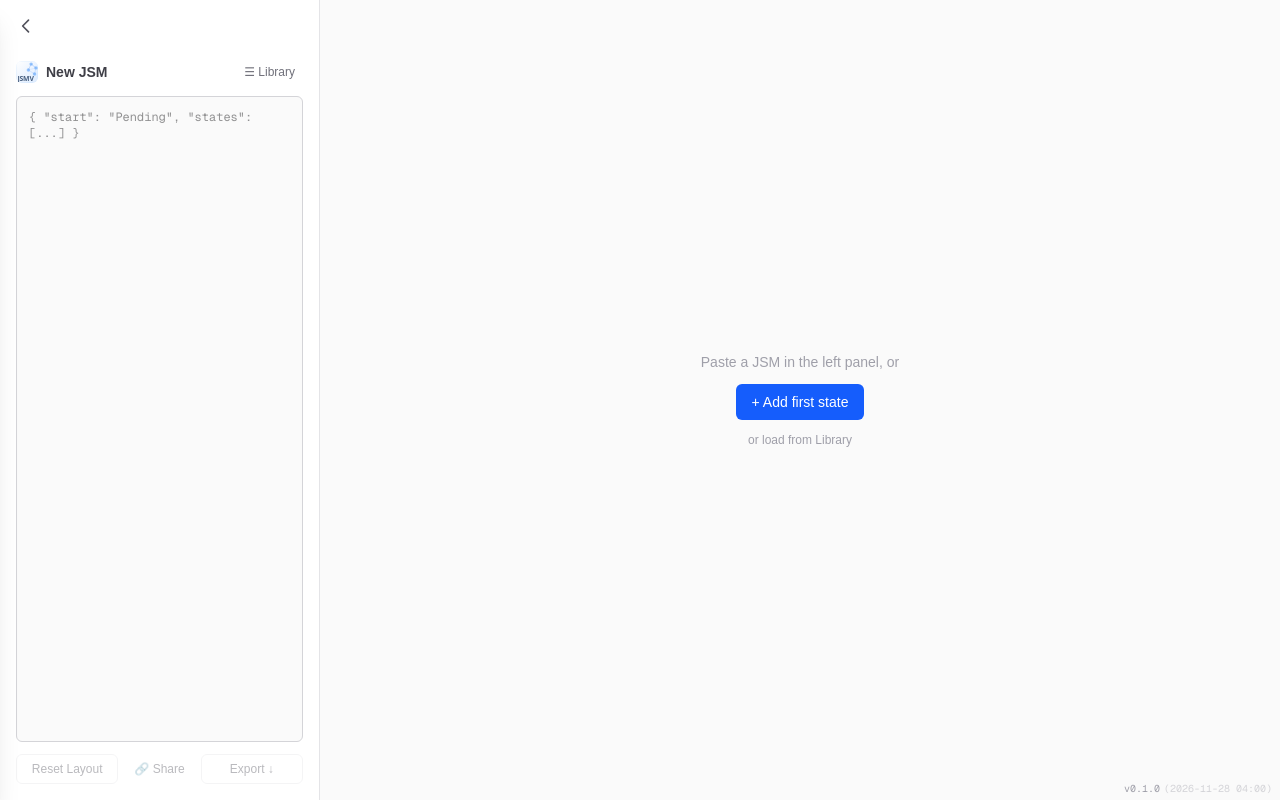
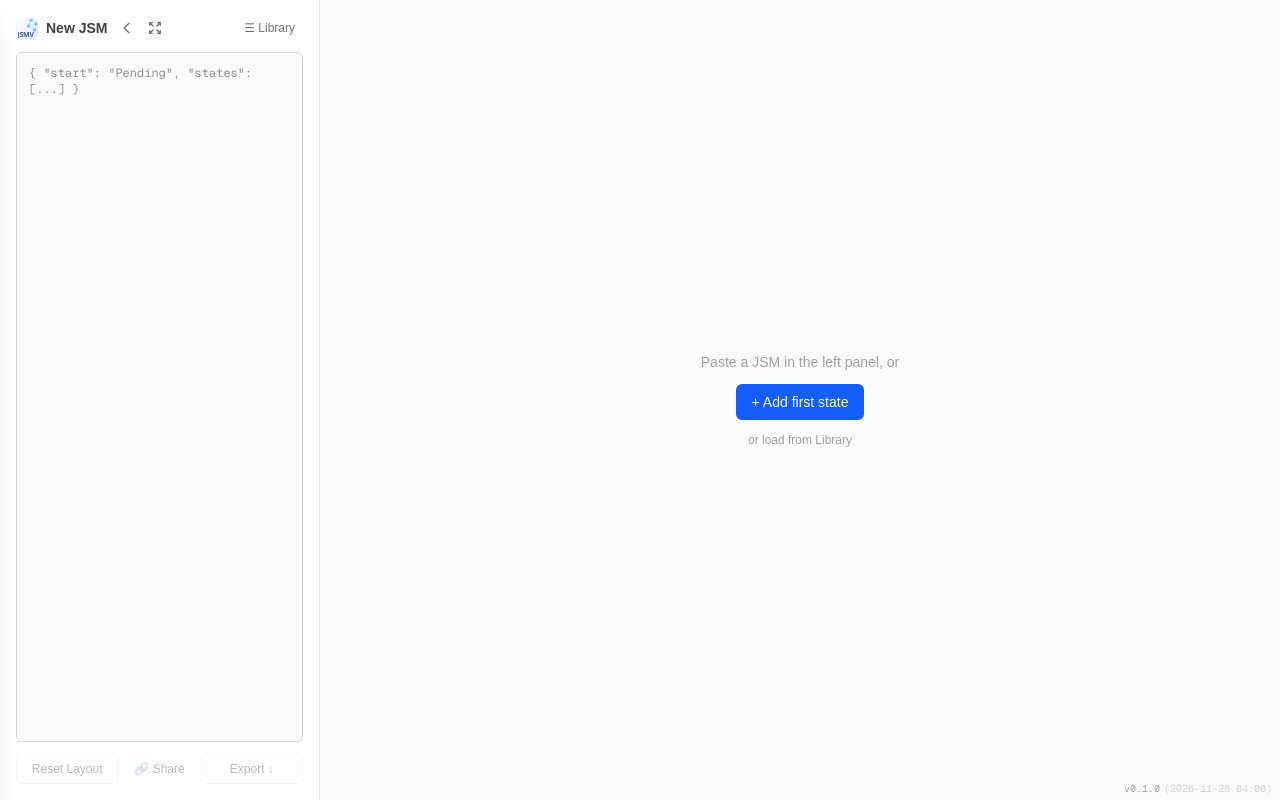
Before and after one commit to SillieA/state-machine-visualiser, a Next.js app: page / in a window 1280 px wide. Built offline with nearby package versions, Linux system fonts and the light colour scheme.

Commit message:
updated sidebar

```diff
--- a/src/app/page.tsx
+++ b/src/app/page.tsx
@@ -10,6 +10,7 @@ import { decodeJSMCompressed } from '@/lib/shareState';
 
 export default function Home() {
   const [sidebarOpen, setSidebarOpen] = useState(true);
+  const [fullscreenSidebar, setFullscreenSidebar] = useState(false);
   const loadEntry = useStore(s => s.loadEntry);
   const selectedNodeId = useStore(s => s.selectedNodeId);
   const selectedEdgeId = useStore(s => s.selectedEdgeId);
@@ -64,29 +65,30 @@ export default function Home() {
 
   return (
     <div className="flex h-screen w-screen overflow-hidden bg-zinc-50">
+      {fullscreenSidebar ? (
+        // Fullscreen sidebar mode
+        <aside className="w-full h-full flex flex-col border-r border-zinc-200 bg-white p-4">
+          <JsmInput
+            sidebarOpen={sidebarOpen}
+            onToggleSidebar={() => setSidebarOpen(!sidebarOpen)}
+            onToggleFullscreen={() => setFullscreenSidebar(false)}
+            fullscreenMode
+          />
+        </aside>
+      ) : (
+        // Normal layout
+        <>
           <aside
             className={`flex shrink-0 flex-col border-r border-zinc-200 bg-white transition-all duration-300 ease-in-out ${
-          sidebarOpen ? 'w-80 p-4' : 'w-16'
+              sidebarOpen ? 'w-80 p-4' : 'w-16 p-2'
             }`}
           >
-        <button
-          onClick={() => setSidebarOpen(!sidebarOpen)}
-          className="mb-4 -ml-2 -mt-2 rounded p-2 text-zinc-600 hover:bg-zinc-100 transition-colors"
-          title={sidebarOpen ? 'Collapse sidebar' : 'Expand sidebar'}
-          aria-label={sidebarOpen ? 'Collapse sidebar' : 'Expand sidebar'}
-        >
-          {sidebarOpen ? (
-            <svg className="w-5 h-5" fill="none" stroke="currentColor" viewBox="0 0 24 24">
-              <path strokeLinecap="round" strokeLinejoin="round" strokeWidth={2} d="M15 19l-7-7 7-7" />
-            </svg>
-          ) : (
-            <svg className="w-5 h-5" fill="none" stroke="currentColor" viewBox="0 0 24 24">
-              <path strokeLinecap="round" strokeLinejoin="round" strokeWidth={2} d="M9 5l7 7-7 7" />
-            </svg>
-          )}
-        </button>
-
-        {sidebarOpen && <JsmInput />}
+            <JsmInput
+              sidebarOpen={sidebarOpen}
+              onToggleSidebar={() => setSidebarOpen(!sidebarOpen)}
+              onToggleFullscreen={() => setFullscreenSidebar(true)}
+              fullscreenMode={false}
+            />
           </aside>
 
           <main className="flex-1 overflow-hidden">
@@ -97,6 +99,8 @@ export default function Home() {
             <aside className="flex w-72 shrink-0 flex-col border-l border-zinc-200 bg-white overflow-y-auto transition-all duration-300">
               <InspectorPanel />
             </aside>
+          )}
+        </>
       )}
 
       <LibraryDrawer />
--- a/src/components/JsmInput.tsx
+++ b/src/components/JsmInput.tsx
@@ -4,7 +4,14 @@ import { useLibraryStore } from '@/lib/libraryStore';
 import { ShareButton } from '@/components/ShareButton';
 import { exportJSM } from '@/lib/jsm/export';
 
-export function JsmInput() {
+interface JsmInputProps {
+  sidebarOpen: boolean;
+  onToggleSidebar: () => void;
+  onToggleFullscreen: () => void;
+  fullscreenMode: boolean;
+}
+
+export function JsmInput({ sidebarOpen, onToggleSidebar, onToggleFullscreen, fullscreenMode }: JsmInputProps) {
   const input = useStore(s => s.input);
   const error = useStore(s => s.error);
   const setInput = useStore(s => s.setInput);
@@ -26,6 +33,45 @@ export function JsmInput() {
           <h2 className="text-sm font-semibold text-zinc-700 truncate">
             {activeEntry ? activeEntry.name : 'New JSM'}
           </h2>
+
+          {/* Sidebar controls - visible in both normal and fullscreen modes */}
+          <div className="flex items-center gap-1 ml-auto">
+            {!fullscreenMode && (
+              <button
+                onClick={onToggleSidebar}
+                className="p-1 text-zinc-500 hover:text-zinc-800 hover:bg-zinc-100 rounded transition-colors"
+                title={sidebarOpen ? 'Collapse sidebar' : 'Expand sidebar'}
+                aria-label={sidebarOpen ? 'Collapse sidebar' : 'Expand sidebar'}
+              >
+                {sidebarOpen ? (
+                  <svg className="w-4 h-4" fill="none" stroke="currentColor" viewBox="0 0 24 24">
+                    <path strokeLinecap="round" strokeLinejoin="round" strokeWidth={2} d="M15 19l-7-7 7-7" />
+                  </svg>
+                ) : (
+                  <svg className="w-4 h-4" fill="none" stroke="currentColor" viewBox="0 0 24 24">
+                    <path strokeLinecap="round" strokeLinejoin="round" strokeWidth={2} d="M9 5l7 7-7 7" />
+                  </svg>
+                )}
+              </button>
+            )}
+
+            <button
+              onClick={onToggleFullscreen}
+              className="p-1 text-zinc-500 hover:text-zinc-800 hover:bg-zinc-100 rounded transition-colors"
+              title={fullscreenMode ? 'Exit fullscreen' : 'Fullscreen edit mode'}
+              aria-label={fullscreenMode ? 'Exit fullscreen' : 'Fullscreen edit mode'}
+            >
+              {fullscreenMode ? (
+                <svg className="w-4 h-4" fill="none" stroke="currentColor" viewBox="0 0 24 24">
+                  <path strokeLinecap="round" strokeLinejoin="round" strokeWidth={2} d="M6 18L18 6M6 6l12 12" />
+                </svg>
+              ) : (
+                <svg className="w-4 h-4" fill="none" stroke="currentColor" viewBox="0 0 24 24">
+                  <path strokeLinecap="round" strokeLinejoin="round" strokeWidth={2} d="M4 8V4m0 0h4m-4 0l5 5m11-5v4m0-4h-4m4 0l-5 5M4 20v-4m0 4h4m-4 0l5-5m11 5v-4m0 4h-4m4 0l-5-5" />
+                </svg>
+              )}
+            </button>
+          </div>
         </div>
         <button
           onClick={() => setDrawerOpen(true)}
@@ -35,6 +81,8 @@ export function JsmInput() {
         </button>
       </div>
 
+      {sidebarOpen && (
+        <>
           <textarea
             className="flex-1 resize-none rounded-md border border-zinc-300 bg-zinc-50 p-3 font-mono text-xs text-zinc-800 focus:border-blue-400 focus:outline-none focus:ring-1 focus:ring-blue-400"
             placeholder='{ "start": "Pending", "states": [...] }'
@@ -70,6 +118,8 @@ export function JsmInput() {
               </>
             )}
           </div>
+        </>
+      )}
     </div>
   );
 }
```
Lines whose indentation alone changed are shown as unchanged.
